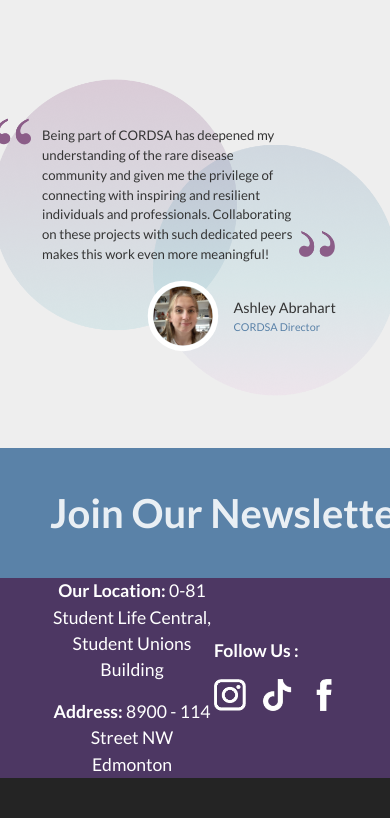
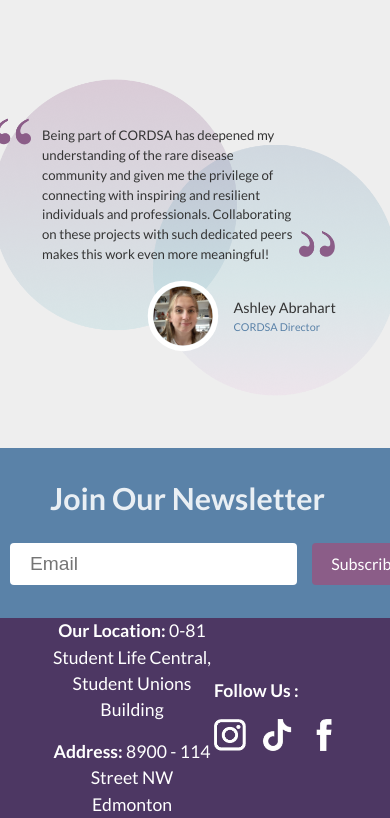
Before and after one commit to cordsa/cordsa-website, a React (Vite) app: page / in a window 390 px wide. Shown: the part 3135-3953 px from the top of the page. Before the commit the page ends 3913 px from the top, so only its background shows below. Built offline with nearby package versions, Linux system fonts and the light colour scheme; a web font is replaced by a local one.

Commit message:
Implement newsletter section responsiveness

```diff
--- a/src/pages/home-page/newsletter/Newsletter.css
+++ b/src/pages/home-page/newsletter/Newsletter.css
@@ -47,3 +47,41 @@
   flex-basis: 100%;
   text-align: right;
 }
+
+@media (max-width: 600px) {
+  #news-letter {
+    flex-wrap: wrap;
+    padding: 20px 0;
+  }
+
+  #news-letter > h1 {
+    font-size: 1.9rem;
+  }
+
+  .news-email  {
+    gap: 15px;
+    margin-right: 0;
+  }
+}
+
+@media (max-width: 376px) {
+  .news-email  {
+    gap: 10px;
+    margin-right: 0;
+    padding-right: 10px;
+  }
+
+  .news-email input {
+    width: 200px;
+  }
+}
+
+@media (max-width: 326px) {
+  #news-letter > h1 {
+    font-size: 1.5rem;
+  }
+
+  .news-email input {
+    width: 120px;
+  }
+}
```
